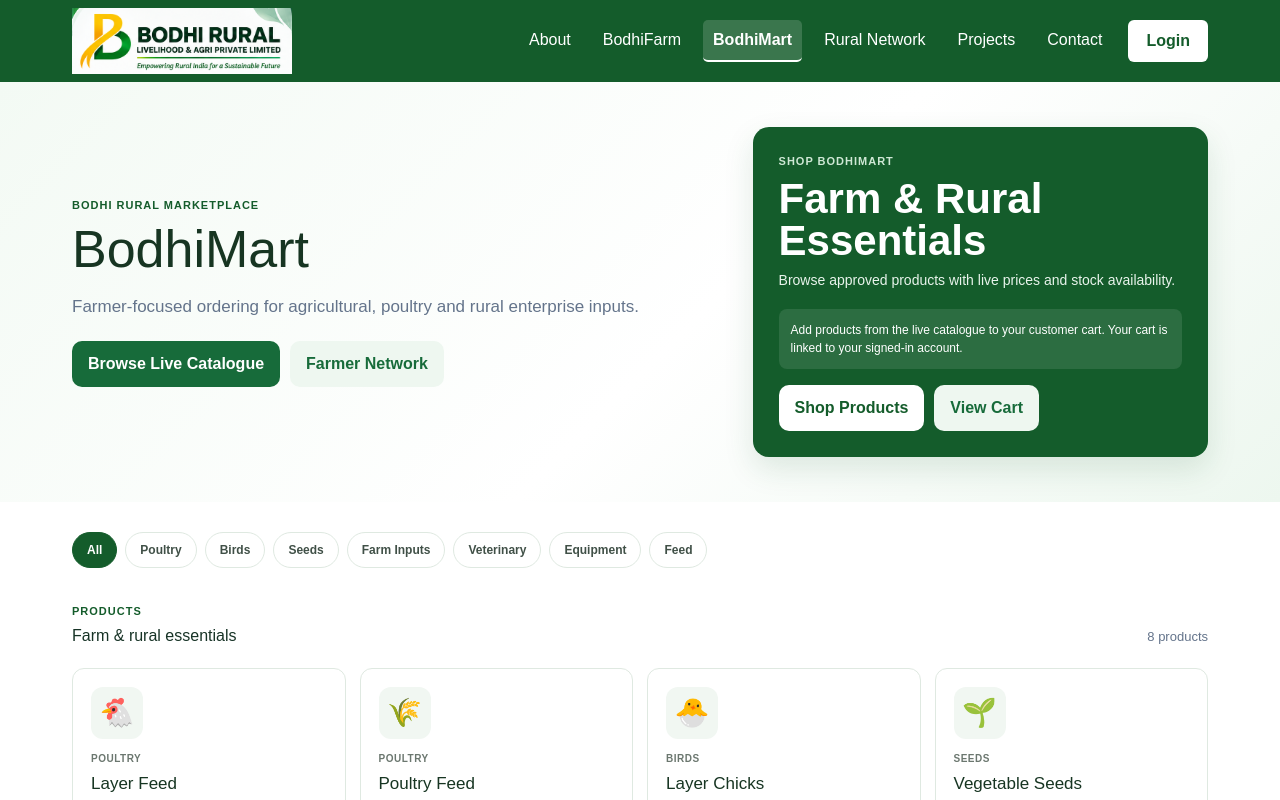
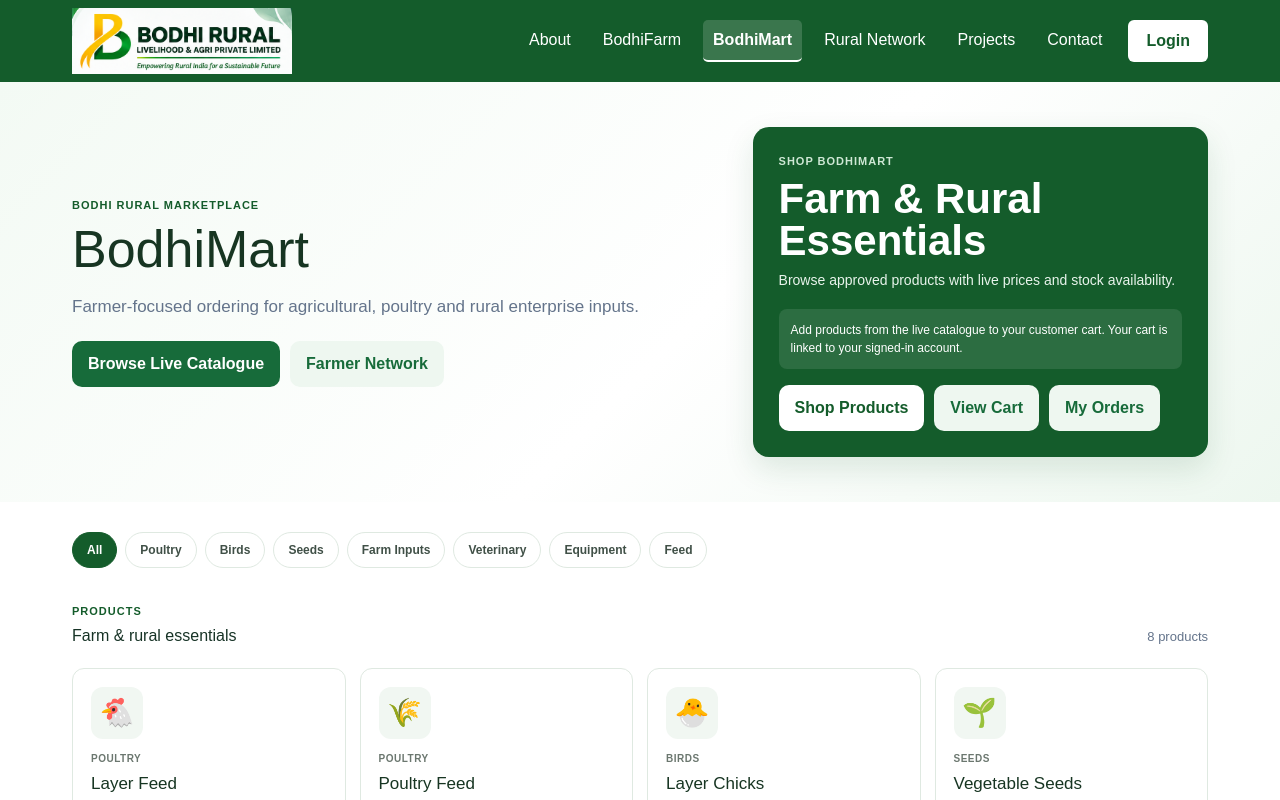
Before and after one commit to drdeepaksingh1/Bodhi-Rural, a Next.js app: page /bodhimart in a window 1280 px wide. Shown: the top 800 px of the page. Built offline with nearby package versions, Linux system fonts and the light colour scheme.

Commit message:
feat(bodhimart): add customer order history shortcut

```diff
--- a/src/app/bodhimart/page.tsx
+++ b/src/app/bodhimart/page.tsx
@@ -234,6 +234,7 @@ export default function Mart() {
             <div style={{ display: 'flex', flexWrap: 'wrap', gap: '10px', marginTop: '16px' }}>
               <Link href="/bodhimart/products" className="btn" style={{ background: '#ffffff', color: '#145c2b', textDecoration: 'none' }}>Shop Products</Link>
               <Link href="/bodhimart/cart" className="btn alt" style={{ textDecoration: 'none' }}>View Cart</Link>
+              <Link href="/bodhimart/my-orders" className="btn alt" style={{ textDecoration: 'none' }}>My Orders</Link>
             </div>
           </div>
         </div>
```
